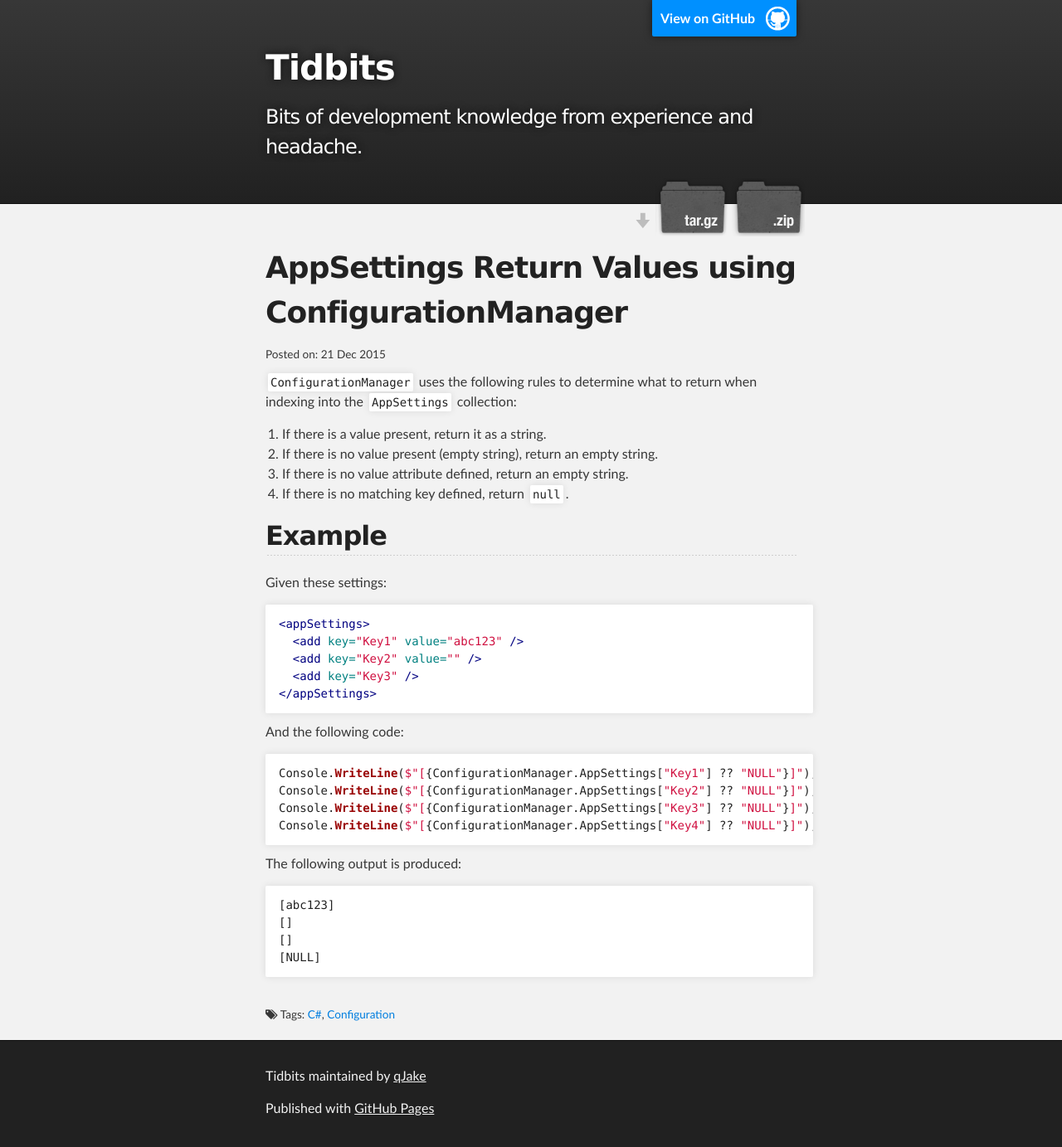
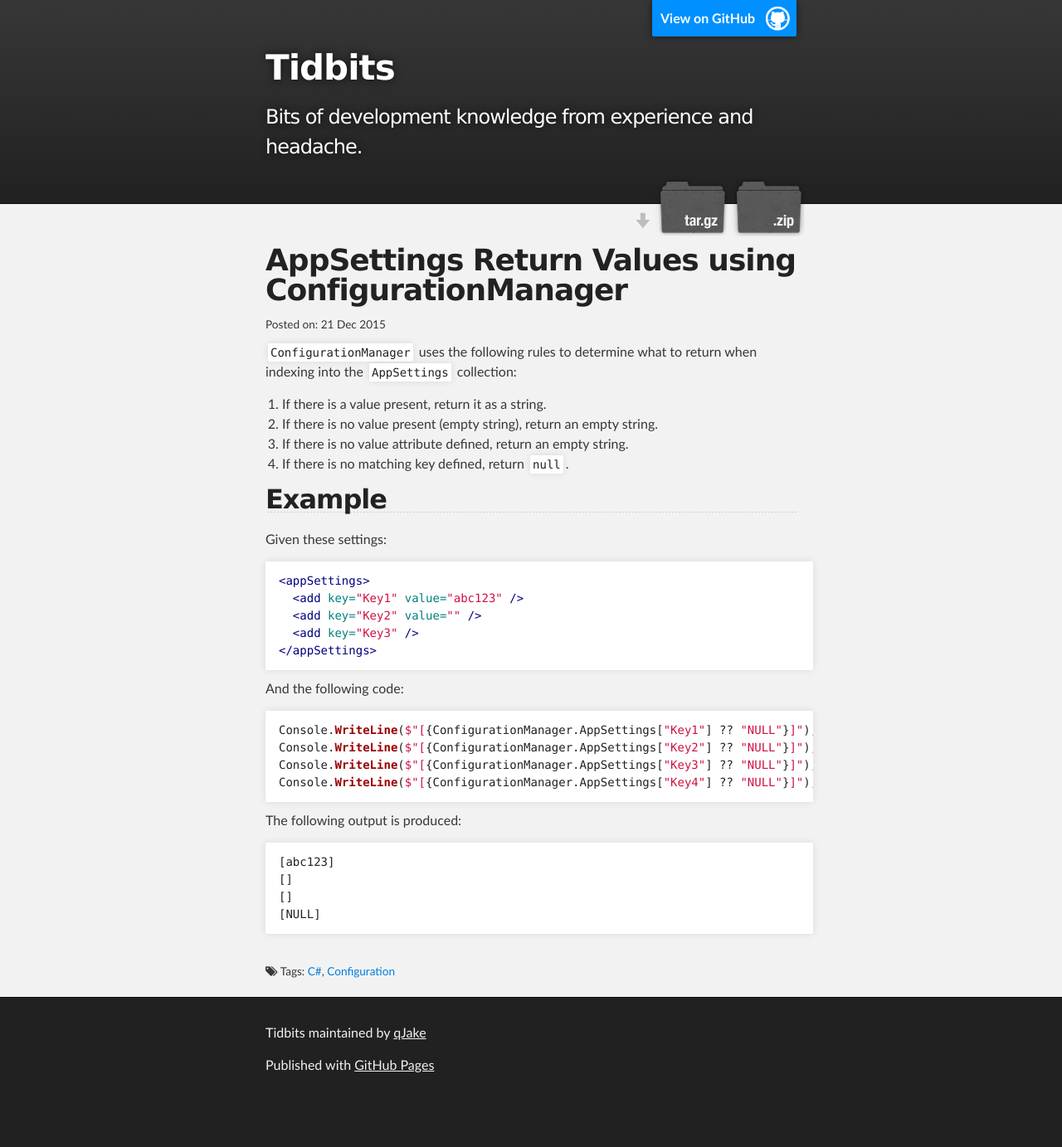
Before and after one commit to qJake/tidbits, a Jekyll site: the page built from _posts/2015-12-21-ConfigurationManager-Return-Values.md, in a window 1280 px wide. Shown: the whole page at 83% size. Built offline with Jekyll 4.4.1, drawn with Linux system fonts in a browser that asks for light colours; nearby versions of some CDN libraries; Markdown is read by kramdown in place of the engine named in the settings; after the commit the page ends 1331 px from its top, so only the background shows below that.

Commit message:
Update stylesheet.css

```diff
--- a/css/stylesheet.css
+++ b/css/stylesheet.css
@@ -441,3 +441,14 @@ aside.tags
 {
   margin-top: 2em;
 }
+
+article h1,
+article h2,
+article h3,
+article h4,
+article h5,
+article h6
+{
+  line-height: 1;
+}
+}
```
